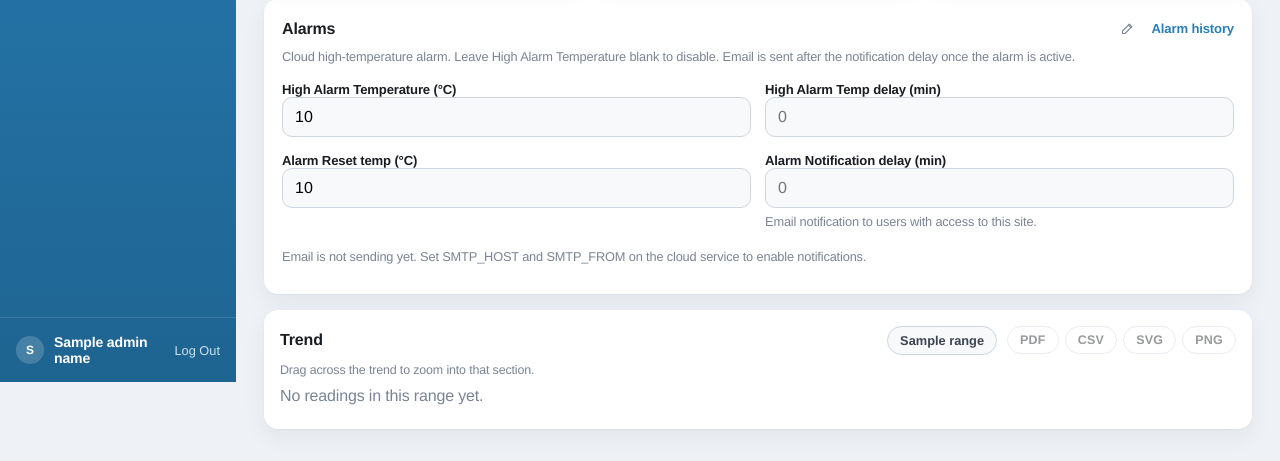
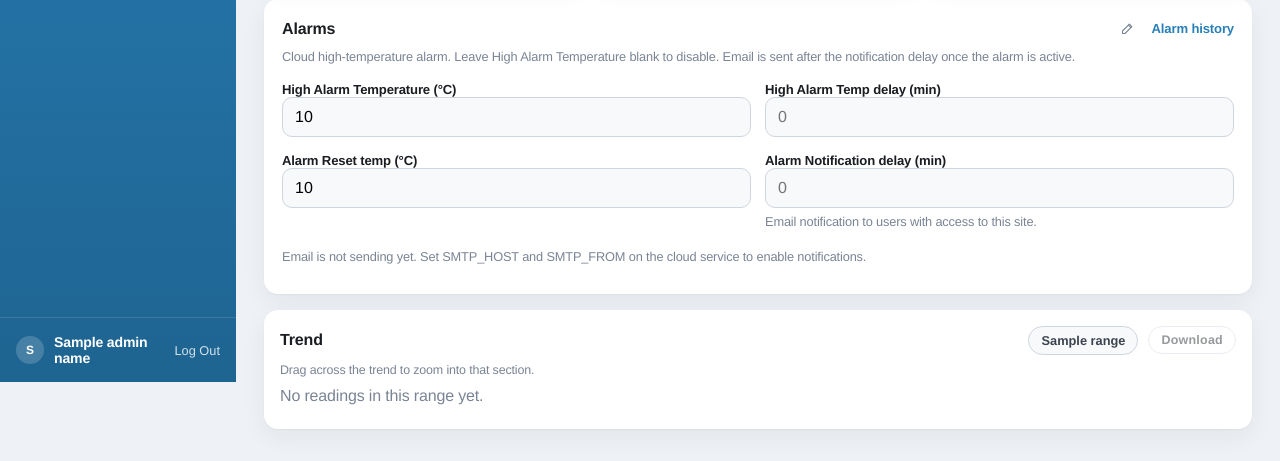
Before and after one commit to RichardChitambo2312/ewnext-cloud, a FastAPI app: template cloud/templates/instrument.html in a window 1280 px wide. Shown: the part 418-879 px from the top of the page. Run offline with FastAPI, Linux system fonts and the light colour scheme; the template is opened without the code that fills it: most values are stand-ins (such as "Sample title", 1, 10 or a date in 2020); parts of the project's set-up code (start-up, migrations or seed data) failed here and were passed over; some libraries are stand-ins or nearby versions.

Commit message:
Put chart downloads in one menu and make drag-zoom follow the highlight.
Co-authored-by: Cursor <cursoragent@cursor.com>

```diff
--- a/cloud/static/app.css
+++ b/cloud/static/app.css
@@ -1389,10 +1389,43 @@ th {
   gap: 10px;
 }
 
-.chart-export {
-  display: flex;
-  flex-wrap: wrap;
-  gap: 6px;
+.chart-download {
+  position: relative;
+}
+
+.chart-download-menu {
+  position: absolute;
+  right: 0;
+  top: calc(100% + 6px);
+  z-index: 6;
+  min-width: 148px;
+  background: #fff;
+  border: 1px solid var(--line-strong);
+  border-radius: 12px;
+  box-shadow: var(--shadow);
+  padding: 4px;
+}
+
+.chart-download-menu[hidden] {
+  display: none;
+}
+
+.chart-download-menu button {
+  display: block;
+  width: 100%;
+  text-align: left;
+  border: 0;
+  background: transparent;
+  color: var(--ink);
+  border-radius: 8px;
+  padding: 8px 12px;
+  font-size: 0.85rem;
+  font-weight: 700;
+}
+
+.chart-download-menu button:hover {
+  background: var(--fog);
+  color: var(--nav);
 }
 
 .chart-export-btn {
@@ -2504,14 +2537,14 @@ th {
     align-items: stretch;
   }
 
-  .chart-export {
-    display: grid;
-    grid-template-columns: repeat(4, minmax(0, 1fr));
-  }
-
-  .chart-export-btn {
-    padding: 8px 4px;
-    text-align: center;
+  .chart-download-toggle,
+  .chart-zoom-reset {
+    width: 100%;
+  }
+
+  .chart-download-menu {
+    left: 0;
+    right: 0;
   }
 
   .chart-wrap {
--- a/cloud/templates/base.html
+++ b/cloud/templates/base.html
@@ -8,7 +8,7 @@
   <meta name="mobile-web-app-capable" content="yes">
   <meta name="apple-mobile-web-app-status-bar-style" content="black-translucent">
   <title>{% block title %}Keyview Cloud{% endblock %}</title>
-  <link rel="stylesheet" href="/static/app.css?v=dl2">
+  <link rel="stylesheet" href="/static/app.css?v=dl3">
   {% block extra_head %}{% endblock %}
 </head>
 <body>
--- a/cloud/templates/instrument.html
+++ b/cloud/templates/instrument.html
@@ -136,11 +136,14 @@
                 {% endfor %}
               </div>
               <button type="button" class="chart-export-btn chart-zoom-reset" hidden>Reset zoom</button>
-              <div class="chart-export" role="group" aria-label="Download chart">
-                <button type="button" class="chart-export-btn" data-format="pdf" disabled>PDF</button>
-                <button type="button" class="chart-export-btn" data-format="csv" disabled>CSV</button>
-                <button type="button" class="chart-export-btn" data-format="svg" disabled>SVG</button>
-                <button type="button" class="chart-export-btn" data-format="png" disabled>PNG</button>
+              <div class="chart-download">
+                <button type="button" class="chart-export-btn chart-download-toggle" aria-haspopup="menu" aria-expanded="false" aria-controls="chart-download-menu" disabled>Download</button>
+                <div class="chart-download-menu" id="chart-download-menu" role="menu" hidden>
+                  <button type="button" role="menuitem" data-format="pdf">PDF</button>
+                  <button type="button" role="menuitem" data-format="csv">CSV</button>
+                  <button type="button" role="menuitem" data-format="svg">SVG</button>
+                  <button type="button" role="menuitem" data-format="png">PNG</button>
+                </div>
               </div>
             </div>
           </div>
@@ -274,9 +277,9 @@
             function render(points) {
               currentPoints = points || [];
               var hasData = currentPoints.length > 0;
-              document.querySelectorAll(".chart-export-btn").forEach(function (btn) {
-                btn.disabled = !hasData;
-              });
+              var downloadToggle = document.querySelector(".chart-download-toggle");
+              if (downloadToggle) downloadToggle.disabled = !hasData;
+              if (!hasData) closeDownloadMenu();
               empty.hidden = !!hasData;
               if (legend) legend.hidden = !hasData;
               if (wrap) wrap.style.display = hasData ? "" : "none";
@@ -383,16 +386,18 @@
 
             function placeZoomBox(x0, y0, x1, y1) {
               var box = document.querySelector(".chart-zoom-box");
-              if (!box || !wrap) return;
+              if (!box || !wrap || !chart) return;
               var canvasRect = canvas.getBoundingClientRect();
               var wrapRect = wrap.getBoundingClientRect();
-              var left = Math.min(x0, x1) + (canvasRect.left - wrapRect.left);
-              var top = Math.min(y0, y1) + (canvasRect.top - wrapRect.top);
+              var sx = chart.width ? canvasRect.width / chart.width : 1;
+              var sy = chart.height ? canvasRect.height / chart.height : 1;
+              var left = Math.min(x0, x1) * sx + (canvasRect.left - wrapRect.left);
+              var top = Math.min(y0, y1) * sy + (canvasRect.top - wrapRect.top);
               box.hidden = false;
               box.style.left = left + "px";
               box.style.top = top + "px";
-              box.style.width = Math.abs(x1 - x0) + "px";
-              box.style.height = Math.abs(y1 - y0) + "px";
+              box.style.width = (Math.abs(x1 - x0) * sx) + "px";
+              box.style.height = (Math.abs(y1 - y0) * sy) + "px";
             }
 
             function resetZoom() {
@@ -720,9 +725,36 @@
               exportNote("");
             }
 
-            document.querySelectorAll(".chart-export-btn").forEach(function (btn) {
-              btn.addEventListener("click", function () {
-                if (!currentPoints.length || btn.disabled) return;
+            function closeDownloadMenu() {
+              var menu = document.getElementById("chart-download-menu");
+              var toggle = document.querySelector(".chart-download-toggle");
+              if (menu) menu.hidden = true;
+              if (toggle) toggle.setAttribute("aria-expanded", "false");
+            }
+
+            function openDownloadMenu() {
+              var menu = document.getElementById("chart-download-menu");
+              var toggle = document.querySelector(".chart-download-toggle");
+              if (!menu || !toggle || toggle.disabled) return;
+              menu.hidden = false;
+              toggle.setAttribute("aria-expanded", "true");
+            }
+
+            var downloadToggle = document.querySelector(".chart-download-toggle");
+            if (downloadToggle) {
+              downloadToggle.addEventListener("click", function (evt) {
+                evt.stopPropagation();
+                var menu = document.getElementById("chart-download-menu");
+                if (menu && !menu.hidden) closeDownloadMenu();
+                else openDownloadMenu();
+              });
+            }
+
+            document.querySelectorAll("#chart-download-menu button").forEach(function (btn) {
+              btn.addEventListener("click", function (evt) {
+                evt.stopPropagation();
+                closeDownloadMenu();
+                if (!currentPoints.length) return;
                 var format = btn.getAttribute("data-format");
                 if (format === "csv") exportCsv();
                 else if (format === "png") exportPng();
@@ -731,89 +763,135 @@
               });
             });
 
+            document.addEventListener("click", function (evt) {
+              var root = document.querySelector(".chart-download");
+              if (!root || root.contains(evt.target)) return;
+              closeDownloadMenu();
+            });
+            document.addEventListener("keydown", function (evt) {
+              if (evt.key === "Escape") closeDownloadMenu();
+            });
+
             var zoomDrag = null;
             var resetBtn = document.querySelector(".chart-zoom-reset");
             if (resetBtn) resetBtn.addEventListener("click", resetZoom);
 
-            function pointerOnPlot(evt) {
-              if (!chart || !chart.scales.y || !chart.scales.x) return null;
+            function chartPoint(evt) {
+              if (!chart || !chart.chartArea) return null;
               var rect = canvas.getBoundingClientRect();
-              var x = evt.clientX - rect.left;
-              var y = evt.clientY - rect.top;
-              var plot = chart.scales.y;
-              if (x < plot.left || x > plot.right || y < plot.top || y > plot.bottom) return null;
-              return { x: x, y: y };
+              if (!rect.width || !rect.height) return null;
+              var x = (evt.clientX - rect.left) * (chart.width / rect.width);
+              var y = (evt.clientY - rect.top) * (chart.height / rect.height);
+              var area = chart.chartArea;
+              if (x < area.left || x > area.right || y < area.top || y > area.bottom) return null;
+              return { x: x, y: y, rect: rect };
             }
 
             function clamp(value, low, high) {
               return Math.max(low, Math.min(high, value));
             }
 
-            canvas.addEventListener("pointerdown", function (evt) {
-              if (evt.button !== 0) return;
-              var point = pointerOnPlot(evt);
-              if (!point) return;
-              zoomDrag = { x0: point.x, y0: point.y, x1: point.x, y1: point.y, moved: false, id: evt.pointerId };
-              canvas.setPointerCapture(evt.pointerId);
-            });
+            function indexesBetween(scale, x0, x1) {
+              var lo = Math.min(x0, x1);
+              var hi = Math.max(x0, x1);
+              var first = null;
+              var last = null;
+              var nearestLo = 0;
+              var nearestHi = 0;
+              var distLo = Infinity;
+              var distHi = Infinity;
+              for (var i = 0; i < currentPoints.length; i++) {
+                var px = scale.getPixelForValue(i);
+                if (px >= lo && px <= hi) {
+                  if (first === null) first = i;
+                  last = i;
+                }
+                var dLo = Math.abs(px - lo);
+                var dHi = Math.abs(px - hi);
+                if (dLo < distLo) { distLo = dLo; nearestLo = i; }
+                if (dHi < distHi) { distHi = dHi; nearestHi = i; }
+              }
+              if (first === null) {
+                first = Math.min(nearestLo, nearestHi);
+                last = Math.max(nearestLo, nearestHi);
+              }
+              if (last <= first && currentPoints.length > 1) {
+                if (last < currentPoints.length - 1) last = first + 1;
+                else if (first > 0) first = last - 1;
+              }
+              return [first, last];
+            }
 
-            canvas.addEventListener("pointermove", function (evt) {
-              if (!zoomDrag || evt.pointerId !== zoomDrag.id) return;
+            function trackZoom(evt) {
+              if (!zoomDrag || evt.pointerId !== zoomDrag.id || !chart) return;
+              var point = chartPoint(evt);
               var rect = canvas.getBoundingClientRect();
-              var plot = chart && chart.scales.y;
-              if (!plot) return;
-              zoomDrag.x1 = clamp(evt.clientX - rect.left, plot.left, plot.right);
-              zoomDrag.y1 = clamp(evt.clientY - rect.top, plot.top, plot.bottom);
-              if (Math.abs(zoomDrag.x1 - zoomDrag.x0) > 4 || Math.abs(zoomDrag.y1 - zoomDrag.y0) > 4) {
+              var area = chart.chartArea;
+              var x = point ? point.x : clamp((evt.clientX - rect.left) * (chart.width / rect.width), area.left, area.right);
+              var y = point ? point.y : clamp((evt.clientY - rect.top) * (chart.height / rect.height), area.top, area.bottom);
+              zoomDrag.x1 = x;
+              zoomDrag.y1 = y;
+              if (Math.abs(zoomDrag.x1 - zoomDrag.x0) > 6 || Math.abs(zoomDrag.y1 - zoomDrag.y0) > 6) {
                 zoomDrag.moved = true;
                 placeZoomBox(zoomDrag.x0, zoomDrag.y0, zoomDrag.x1, zoomDrag.y1);
               }
-            });
+            }
 
             function finishZoom(evt) {
               if (!zoomDrag || (evt && evt.pointerId !== zoomDrag.id)) return;
               var drag = zoomDrag;
               zoomDrag = null;
               hideZoomBox();
-              if (!drag.moved || !chart) return;
-              var xScale = chart.scales.x;
-              var yScale = chart.scales.y;
+              if (!drag.moved || !chart || !chart.scales.x || !chart.scales.y) return;
               var xMin = Math.min(drag.x0, drag.x1);
               var xMax = Math.max(drag.x0, drag.x1);
               var yMinPx = Math.min(drag.y0, drag.y1);
               var yMaxPx = Math.max(drag.y0, drag.y1);
-              if (xMax - xMin < 12 || yMaxPx - yMinPx < 12) return;
-              var iStart = xScale.getValueForPixel(xMin);
-              var iEnd = xScale.getValueForPixel(xMax);
-              var vTop = yScale.getValueForPixel(yMinPx);
-              var vBottom = yScale.getValueForPixel(yMaxPx);
-              if (![iStart, iEnd, vTop, vBottom].every(function (n) { return typeof n === "number" && isFinite(n); })) return;
-              var i0 = clamp(Math.round(Math.min(iStart, iEnd)), 0, currentPoints.length - 1);
-              var i1 = clamp(Math.round(Math.max(iStart, iEnd)), 0, currentPoints.length - 1);
-              if (i1 <= i0) {
-                if (i1 < currentPoints.length - 1) i1 = i0 + 1;
-                else if (i0 > 0) i0 = i1 - 1;
-                else return;
+              if (xMax - xMin < 8 && yMaxPx - yMinPx < 8) return;
+              var span = indexesBetween(chart.scales.x, xMin, xMax);
+              if (span[0] == null || span[1] == null || span[1] <= span[0]) return;
+              chart.options.scales.x.min = span[0];
+              chart.options.scales.x.max = span[1];
+              var yScale = chart.scales.y;
+              var plotH = yScale.bottom - yScale.top;
+              var insideY = yMinPx >= yScale.top - 1 && yMaxPx <= yScale.bottom + 1;
+              var ySpan = yMaxPx - yMinPx;
+              if (insideY && ySpan >= 12 && ySpan <= plotH * 0.92) {
+                var vTop = yScale.getValueForPixel(yMinPx);
+                var vBottom = yScale.getValueForPixel(yMaxPx);
+                if (typeof vTop === "number" && typeof vBottom === "number" && isFinite(vTop) && isFinite(vBottom)) {
+                  var yLo = Math.min(vTop, vBottom);
+                  var yHi = Math.max(vTop, vBottom);
+                  if (yHi - yLo >= 0.05) {
+                    chart.options.scales.y.min = yLo;
+                    chart.options.scales.y.max = yHi;
+                  }
+                }
               }
-              var yLo = Math.min(vTop, vBottom);
-              var yHi = Math.max(vTop, vBottom);
-              if (yHi - yLo < 0.05) return;
-              chart.options.scales.x.min = i0;
-              chart.options.scales.x.max = i1;
-              chart.options.scales.y.min = yLo;
-              chart.options.scales.y.max = yHi;
               chart.update();
               setZoomed(true);
             }
 
+            canvas.addEventListener("pointerdown", function (evt) {
+              if (evt.button !== 0) return;
+              var point = chartPoint(evt);
+              if (!point) return;
+              closeDownloadMenu();
+              zoomDrag = { x0: point.x, y0: point.y, x1: point.x, y1: point.y, moved: false, id: evt.pointerId };
+              try { canvas.setPointerCapture(evt.pointerId); } catch (err) {}
+              evt.preventDefault();
+            });
+            canvas.addEventListener("pointermove", trackZoom);
+            window.addEventListener("pointermove", trackZoom);
             canvas.addEventListener("pointerup", finishZoom);
+            window.addEventListener("pointerup", finishZoom);
             canvas.addEventListener("pointercancel", function (evt) {
               if (!zoomDrag || evt.pointerId !== zoomDrag.id) return;
               zoomDrag = null;
               hideZoomBox();
             });
             canvas.addEventListener("dblclick", function (evt) {
-              if (!userZoom || !pointerOnPlot(evt)) return;
+              if (!userZoom || !chartPoint(evt)) return;
               evt.preventDefault();
               resetZoom();
             });
```
